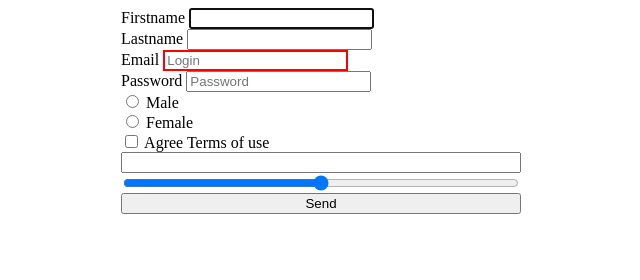
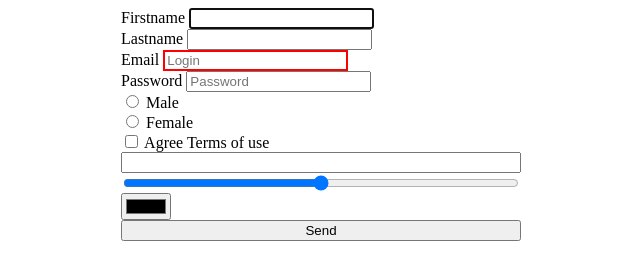
Before and after one commit to freshjs-fte/html-forms, a plain HTML site: page index.html in a window 1280 px wide. Shown: the whole page, without its empty margins (319-959 px from the left). Drawn offline with Linux system fonts and the light colour scheme.

Commit message:
Add color input

```diff
--- a/index.html
+++ b/index.html
@@ -88,6 +88,7 @@
 <input type="number" step="5" min="0" max="50">
 <input type="range" step="5" min="0" max="50">
 
+<input type="color" name="color">
         <button>Send</button>
     </form>
 </body>
```
